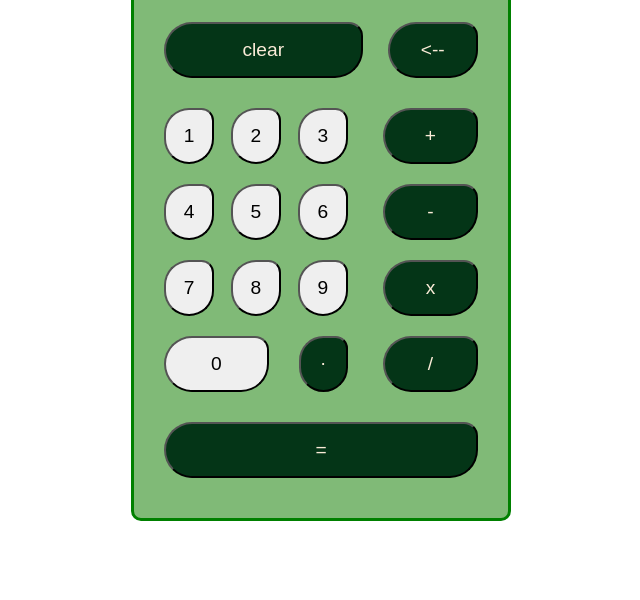
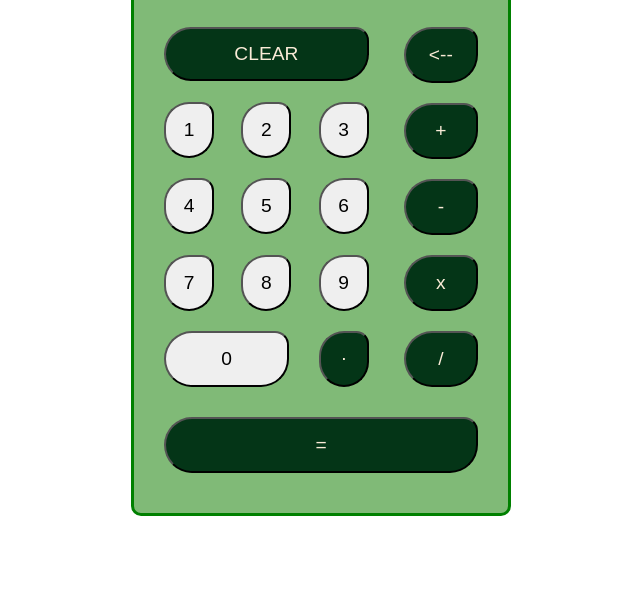
Before and after one commit to bara-934/T-O-P-assignments, a plain HTML site: page calculator/index.html in a window 1280 px wide. Shown: the part 200-800 px from the top of the page, without its empty margins (319-959 px from the left). Drawn offline with Linux system fonts and the light colour scheme.

Commit message:
Change the layout for clear & nackspace buttons Put each one of the in one of the direct child of the .down div what makes their position depending only on the flexes pf the whole layout

```diff
--- a/calculator/index.html
+++ b/calculator/index.html
@@ -11,12 +11,11 @@
     <main>
         <div class="container">
             <div class="screen up">Enter the operation</div>
-            <div class="specials buttons">
-                <button id="clear">clear</button>
-                <button id="backspace"><--</button>
-            </div>
             <div class="down">
                 <div class="left">
+
+                    <button class="specials buttons" id="clear">CLEAR</button>
+
                     <div class="buttons digits">
                         <button id="1" >1</button>
                         <button id="2">2</button>
@@ -42,6 +41,7 @@
                     </div>
                 </div>
                 <div class="right specials" id="operators">
+                    <button id="backspace"><--</button>
                     <button id="+">+</button>
                     <button id="-">-</button>
                     <button id="x">x</button>
--- a/calculator/style.css
+++ b/calculator/style.css
@@ -53,11 +53,10 @@ main{
     gap: 20px;
     flex-direction: column;
     justify-content: space-between;
-    align-items: ;
 }
 
 .left{
-    flex-grow: 1;
+    flex:1 1 60% ;
 }
 
 .right{
@@ -90,15 +89,12 @@ button{
     color: antiquewhite;
 }
 
-#backspace{
-    flex-grow: 1;
-}
-
 #clear{
-    text-align: center;
+    display: flex;
+    justify-content: center;
+    align-items: center;
     box-sizing: content-box;
     padding: 0px 11.5px;
-    flex-grow: 3;
 }
 
 #decimal{
```
